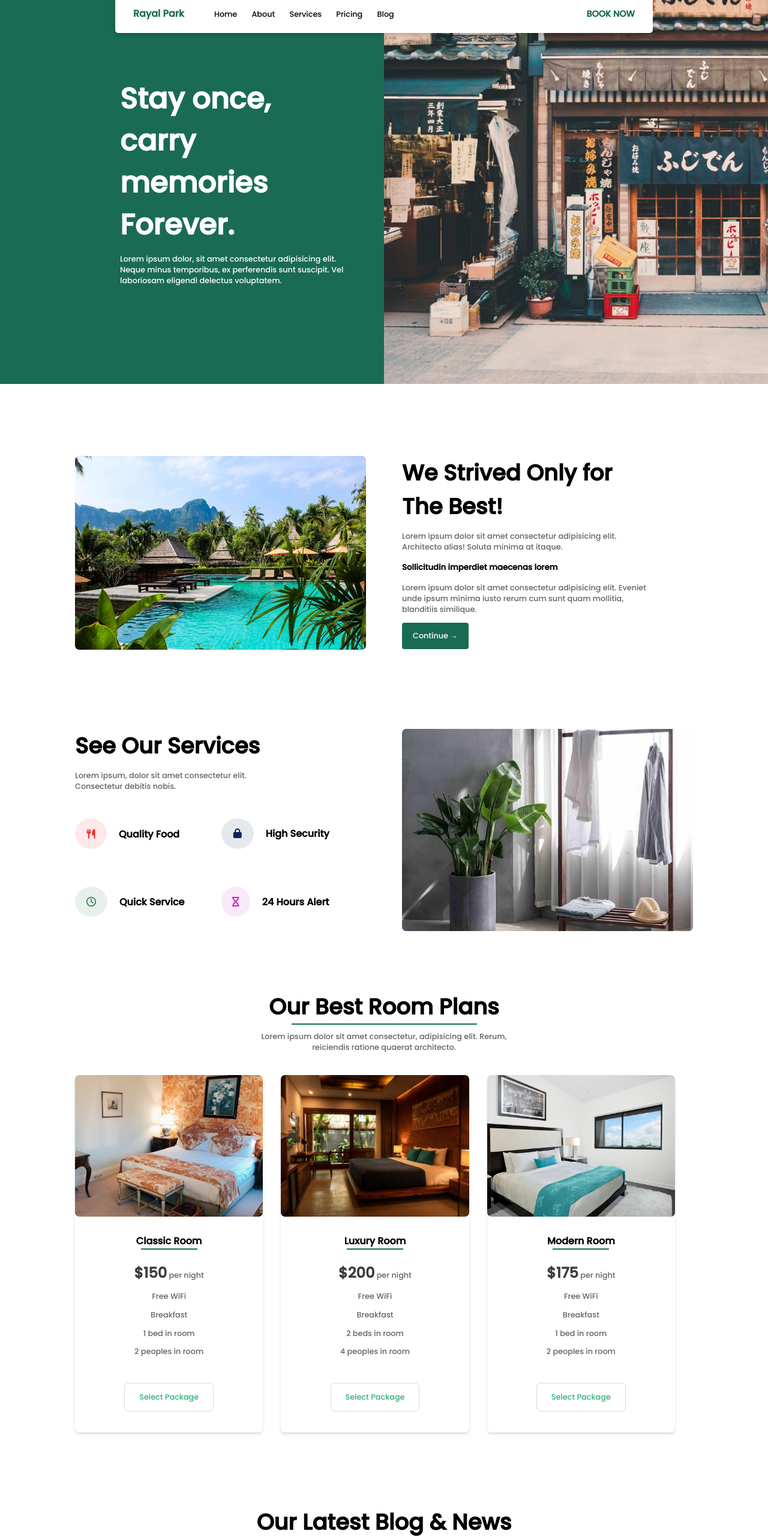
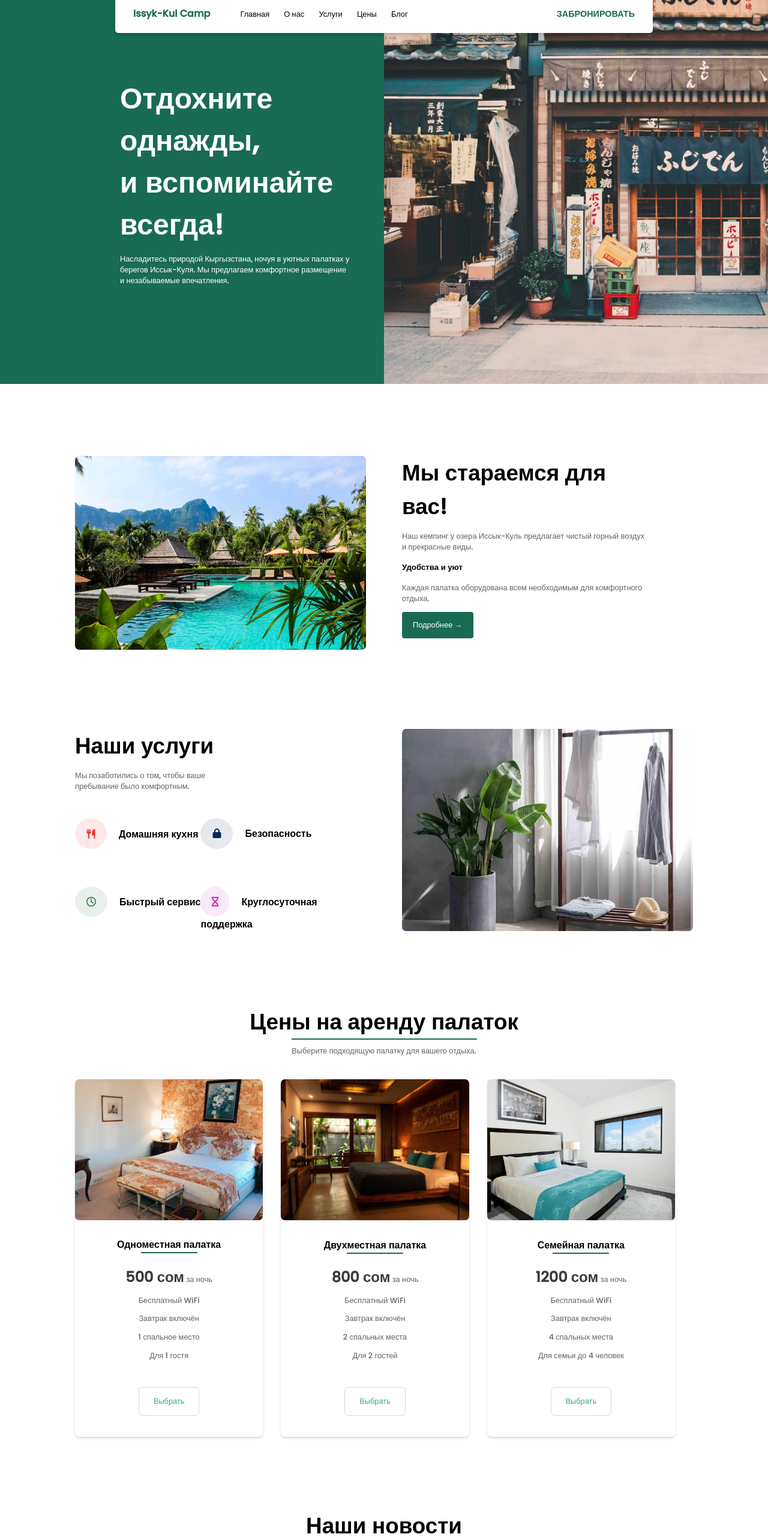
Before and after one commit to kirill-dorkin/Hotel-Room-Booking, a plain HTML site: page index.html in a window 1280 px wide. Shown: the part 60-2622 px from the top of the page at 60% size. Drawn offline with nearby package versions, Linux system fonts and the light colour scheme.

Commit message:
Update text and contact info for camp

```diff
--- a/index.html
+++ b/index.html
@@ -1,8 +1,8 @@
 <!DOCTYPE html>
-<html lang="en">
+<html lang="ru">
 
 <head>
-  <title>Rayal Park - Great Hotels Just for You</title>
+  <title>Issyk-Kul Camp - Лучшие палатки на берегу озера</title>
   <meta charset="UTF-8" />
   <meta name="viewport" content="width=device-width, initial-scale=1.0" />
 
@@ -26,18 +26,18 @@
     <div class="navbar" id="navbar">
       <div class="left-navbar" id="left-navbar">
         <div class="logo">
-          <a href="#">Rayal Park</a>
+          <a href="#">Issyk-Kul Camp</a>
         </div>
         <div class="navbar-option" id="navbar-option">
-          <a href="#main-section">Home</a>
-          <a href="#about-section">About</a>
-          <a href="#services">Services</a>
-          <a href="#pricing">Pricing</a>
-          <a href="#blog-and-news">Blog</a>
+          <a href="#main-section">Главная</a>
+          <a href="#about-section">О нас</a>
+          <a href="#services">Услуги</a>
+          <a href="#pricing">Цены</a>
+          <a href="#blog-and-news">Блог</a>
         </div>
       </div>
       <div class="right-navbar">
-        <a href="#" class="bookNow">BOOK NOW</a>
+        <a href="#" class="bookNow">ЗАБРОНИРОВАТЬ</a>
         <a href="javascript:void(0);" class="hamburger" onclick="hamburgerClick()">
           <i class="fa fa-bars"></i>
         </a>
@@ -46,13 +46,12 @@
     <div class="main-contents">
       <div class="main-text">
         <div class="container-main">
-          <h1>Stay once,</h1>
-          <h1>carry memories</h1>
-          <h1>Forever.</h1>
+            <h1>Отдохните однажды,</h1>
+            <h1>и вспоминайте</h1>
+            <h1>всегда!</h1>
             <p class="main">
-            Lorem ipsum dolor, sit amet consectetur adipisicing elit. Neque
-            minus temporibus, ex perferendis sunt suscipit. Vel laboriosam
-            eligendi delectus voluptatem.
+              Насладитесь природой Кыргызстана, ночуя в уютных палатках у берегов Иссык-Куля.
+              Мы предлагаем комфортное размещение и незабываемые впечатления.
             </p>
         </div>
       </div>
@@ -69,20 +68,16 @@
         </div>
         <div class="box-about" data-aos="fade-down">
           <div class="box-contents">
-            <h2>We Strived Only for The Best!</h2>
+              <h2>Мы стараемся для вас!</h2>
               <p>
-              Lorem ipsum dolor sit amet consectetur adipisicing elit.
-              Architecto alias! Soluta minima at itaque.
+                Наш кемпинг у озера Иссык-Куль предлагает чистый горный воздух и прекрасные виды.
               </p>
-            <h5>Sollicitudin imperdiet maecenas lorem</h5>
+              <h5>Удобства и уют</h5>
               <p>
-              Lorem ipsum dolor sit amet consectetur adipisicing elit. Eveniet
-              unde ipsum minima iusto rerum cum sunt quam mollitia, blanditiis
-              similique.
+                Каждая палатка оборудована всем необходимым для комфортного отдыха.
               </p>
-          </div>
           <div class="continue-button">
-            <a href="#">Continue →</a>
+            <a href="#">Подробнее →</a>
           </div>
         </div>
       </div>
@@ -94,31 +89,29 @@
     <div class="container">
       <div class="services-contents">
         <div class="box-description" data-aos="fade-up">
-          <h2>See Our Services</h2>
+            <h2>Наши услуги</h2>
             <p>
-            Lorem ipsum, dolor sit amet consectetur elit. Consectetur debitis
-            nobis.
+              Мы позаботились о том, чтобы ваше пребывание было комфортным.
             </p>
           <div class="services">
             <div class="services-icon">
               <h4>
-                <span class="fa fa-cutlery orange" aria-hidden="true"></span>Quality Food
+                <span class="fa fa-cutlery orange" aria-hidden="true"></span>Домашняя кухня
               </h4>
             </div>
             <div class="services-icon">
               <h4>
-                <span class="fa fa-lock blue" aria-hidden="true"></span>High
-                Security
+                <span class="fa fa-lock blue" aria-hidden="true"></span>Безопасность
               </h4>
             </div>
             <div class="services-icon">
               <h4>
-                <span class="fa fa-clock-o green" aria-hidden="true"></span>Quick Service
+                <span class="fa fa-clock-o green" aria-hidden="true"></span>Быстрый сервис
               </h4>
             </div>
             <div class="services-icon">
               <h4>
-                <span class="fa fa-hourglass-o purple" aria-hidden="true"></span>24 Hours Alert
+                <span class="fa fa-hourglass-o purple" aria-hidden="true"></span>Круглосуточная поддержка
               </h4>
             </div>
           </div>
@@ -134,66 +127,65 @@
   <div class="best-plans" id="pricing" data-aos="fade-up">
     <div class="container">
       <div class="heading-blog">
-        <h2>Our Best Room Plans</h2>
+        <h2>Цены на аренду палаток</h2>
         <div class="blog-container">
           <p>
-            Lorem ipsum dolor sit amet consectetur, adipisicing elit. Rerum,
-            reiciendis ratione quaerat architecto.
+            Выберите подходящую палатку для вашего отдыха.
           </p>
         </div>
         </div>
           <div class="plan-contents">
             <div class="plan-card" data-aos="fade-down">
-          <img src="img/classic-room-cropped.jpg" alt="classic room" />
+              <img src="img/classic-room-cropped.jpg" alt="single tent" />
               <div class="plan-content">
-            <h4>Classic Room</h4>
+                <h4>Одноместная палатка</h4>
                 <div class="price">
-              <p><span>$150</span> per night</p>
+                  <p><span>500 сом</span> за ночь</p>
                 </div>
                 <div class="features">
-              <p>Free WiFi</p>
-              <p>Breakfast</p>
-              <p>1 bed in room</p>
-              <p>2 peoples in room</p>
+                  <p>Бесплатный WiFi</p>
+                  <p>Завтрак включён</p>
+                  <p>1 спальное место</p>
+                  <p>Для 1 гостя</p>
                 </div>
                 <div class="select-package">
-              <a href="#">Select Package</a>
+                  <a href="#">Выбрать</a>
                 </div>
               </div>
             </div>
             <div class="plan-card" data-aos="fade-up">
-          <img src="img/luxury-room-cropped.jpg" alt="luxury room" />
+              <img src="img/luxury-room-cropped.jpg" alt="double tent" />
               <div class="plan-content">
-            <h4>Luxury Room</h4>
+                <h4>Двухместная палатка</h4>
                 <div class="price">
-              <p><span>$200</span> per night</p>
+                  <p><span>800 сом</span> за ночь</p>
                 </div>
                 <div class="features">
-              <p>Free WiFi</p>
-              <p>Breakfast</p>
-              <p>2 beds in room</p>
-              <p>4 peoples in room</p>
+                  <p>Бесплатный WiFi</p>
+                  <p>Завтрак включён</p>
+                  <p>2 спальных места</p>
+                  <p>Для 2 гостей</p>
                 </div>
                 <div class="select-package">
-              <a href="#">Select Package</a>
+                  <a href="#">Выбрать</a>
                 </div>
               </div>
             </div>
             <div class="plan-card" data-aos="fade-up">
-          <img src="img/modern-room-cropped.jpg" alt="modern room" />
+              <img src="img/modern-room-cropped.jpg" alt="family tent" />
               <div class="plan-content">
-            <h4>Modern Room</h4>
+                <h4>Семейная палатка</h4>
                 <div class="price">
-              <p><span>$175</span> per night</p>
+                  <p><span>1200 сом</span> за ночь</p>
                 </div>
                 <div class="features">
-              <p>Free WiFi</p>
-              <p>Breakfast</p>
-              <p>1 bed in room</p>
-              <p>2 peoples in room</p>
+                  <p>Бесплатный WiFi</p>
+                  <p>Завтрак включён</p>
+                  <p>4 спальных места</p>
+                  <p>Для семьи до 4 человек</p>
                 </div>
                 <div class="select-package">
-              <a href="#">Select Package</a>
+                  <a href="#">Выбрать</a>
                 </div>
               </div>
             </div>
@@ -205,12 +197,12 @@
   <div class="blog-and-news" id="blog-and-news">
     <div class="container">
       <div class="heading-blog" data-aos="fade-up">
-        <h2>Our Latest Blog & News</h2>
+          <h2>Наши новости</h2>
           <div class="blog-container">
             <p>
-            Lorem ipsum dolor sit amet consectetur, adipisicing elit. Rerum,
-            reiciendis ratione quaerat architecto.
+              Следите за событиями нашего кемпинга и полезными советами по отдыху.
             </p>
+          </div>
         </div>
       </div>
       <div class="blog-contents">
@@ -227,16 +219,13 @@
               <div class="rounded">
                 <span class="fa fa-user" aria-hidden="true"></span>
               </div>
-              <h4>BY CREATOR</h4>
+              <h4>Администратор</h4>
             </div>
           </div>
           <div class="blog-content">
-            <h4>Remarkable Resort That Offer The Best of Views!</h4>
+              <h4>Лучшие места отдыха на Иссык-Куле!</h4>
               <p>
-              Lorem ipsum dolor sit amet consectetur, adipisicing elit. Nemo
-              repudiandae illo odio fugiat, fugit sit inventore, laudantium,
-              voluptas beatae iusto doloremque suscipit. Nisi sint similique
-              sapiente accusantium laboriosam vitae pariatur!
+                Мы собрали список самых живописных уголков побережья для вашего незабываемого отдыха.
               </p>
           </div>
         </div>
@@ -260,14 +249,10 @@
             <h4>
               Villas in Nashik That Are Nothing Less Than Home Away From Home!
             </h4>
+              <h4>Советы по подготовке к кемпингу</h4>
               <p>
-              Lorem ipsum dolor sit amet, consectetur adipisicing elit.
-              Delectus consequuntur praesentium, esse molestias dolores
-              molestiae minima aspernatur impedit iusto voluptates quis vel
-              deleniti illum fugiat beatae voluptatibus harum facere ducimus!
+                Делимся рекомендациями по экипировке и безопасности, чтобы ваше путешествие прошло идеально.
               </p>
-          </div>
-        </div>
       </div>
     </div>
   </div>
@@ -276,7 +261,7 @@
   <div class="reviews-section" id="reviews">
     <div class="container">
       <div class="section-title" data-aos="fade-up">
-        <h3>See Satisfied Traveler Reviews</h3>
+        <h3>Отзывы довольных гостей</h3>
       </div>
       <div class="review">
         <div class="image-review" data-aos="fade-down">
@@ -295,16 +280,14 @@
             <div class="content-review">
               <span class="fa fa-quote-left" aria-hidden="true"></span>
               <p class="italic">
-                The hotel was simple amazing and I couldn't thank Rayal Park
-                more for helping out. I've been a customer for awhile and I
-                have to say it's probably my favourite hotel!
+                Прекрасный кемпинг! Мы отлично провели время и обязательно вернёмся снова.
               </p>
             </div>
             <div class="reviewer">
               <img class="rounded-image" src="img/profile-pic.jpg" alt="reviewer image" />
               <div class="reviewer-profile">
                 <h4 class="reviewer-name">Olivia Blisset</h4>
-                <p>Satisfied Traveler</p>
+                <p>Довольный гость</p>
               </div>
             </div>
           </div>
@@ -318,16 +301,16 @@
   <div class="more-information-section">
     <div class="container">
       <div class="company-info">
-        <h4>Rayal Park</h4>
+        <h4>Issyk-Kul Camp</h4>
         <a href="">
           <span class="fa fa-phone icon" aria-hidden="true"></span>
-          (+86) 1230 4440
+          (+996) 555 123456
         </a>
         <a href="">
           <span class="fa fa-envelope-o icon" aria-hidden="true"></span>
-          rayalpark@gmail.com
+          info@issyk-kul-camp.kg
         </a>
-        <p>3840 Filbert Street, Bethlehem, Pennsylvania, USA</p>
+        <p>с. Бостери, озеро Иссык-Куль, Кыргызстан</p>
       </div>
       <div class="legal">
         <h4>Legal</h4>
@@ -343,10 +326,10 @@
       </div>
       <div class="newsletter">
         <h4>Newsletter</h4>
-        <p>Sign up for the last news and offers from the various hotels</p>
+        <p>Подпишитесь на новости и акции нашего кемпинга</p>
         <div class="submit">
-          <input type="email" id="email" name="email" placeholder="Enter email address" />
-          <input class="email-submit" type="submit" value="Send" />
+          <input type="email" id="email" name="email" placeholder="Введите e-mail" />
+          <input class="email-submit" type="submit" value="Отправить" />
         </div>
       </div>
     </div>
@@ -366,7 +349,7 @@
           <span class="fa fa-instagram" aria-hidden="true"></span>
         </a>
       </div>
-      <p class="white">© Copyright 2021 Royal Park All Right Reserved.</p>
+      <p class="white">© 2024 Issyk-Kul Camp. Все права защищены.</p>
     </div>
   </footer>
 </body>
```
Also changed, not shown: 1 other file. Lines whose indentation alone changed are shown as unchanged.
